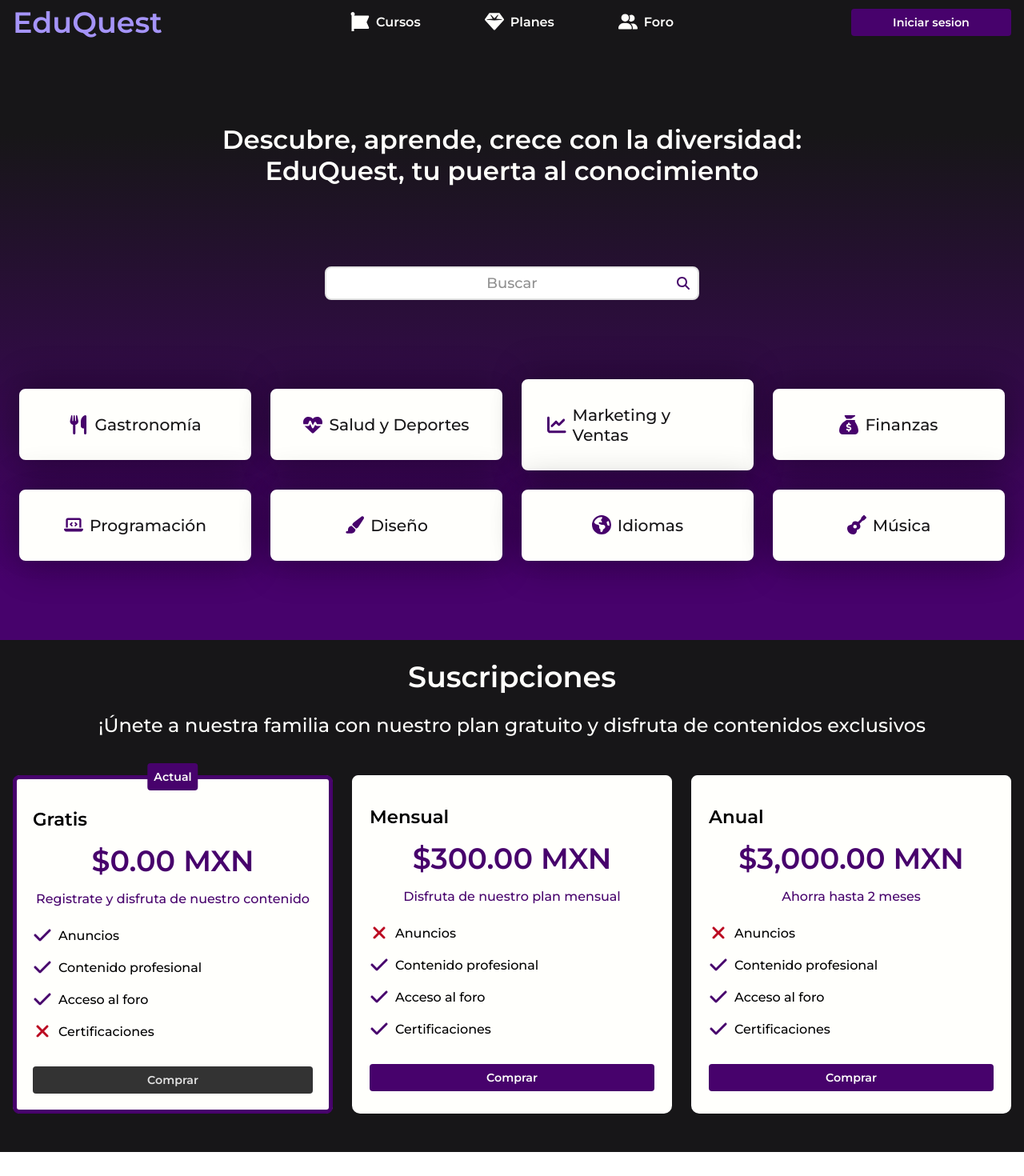
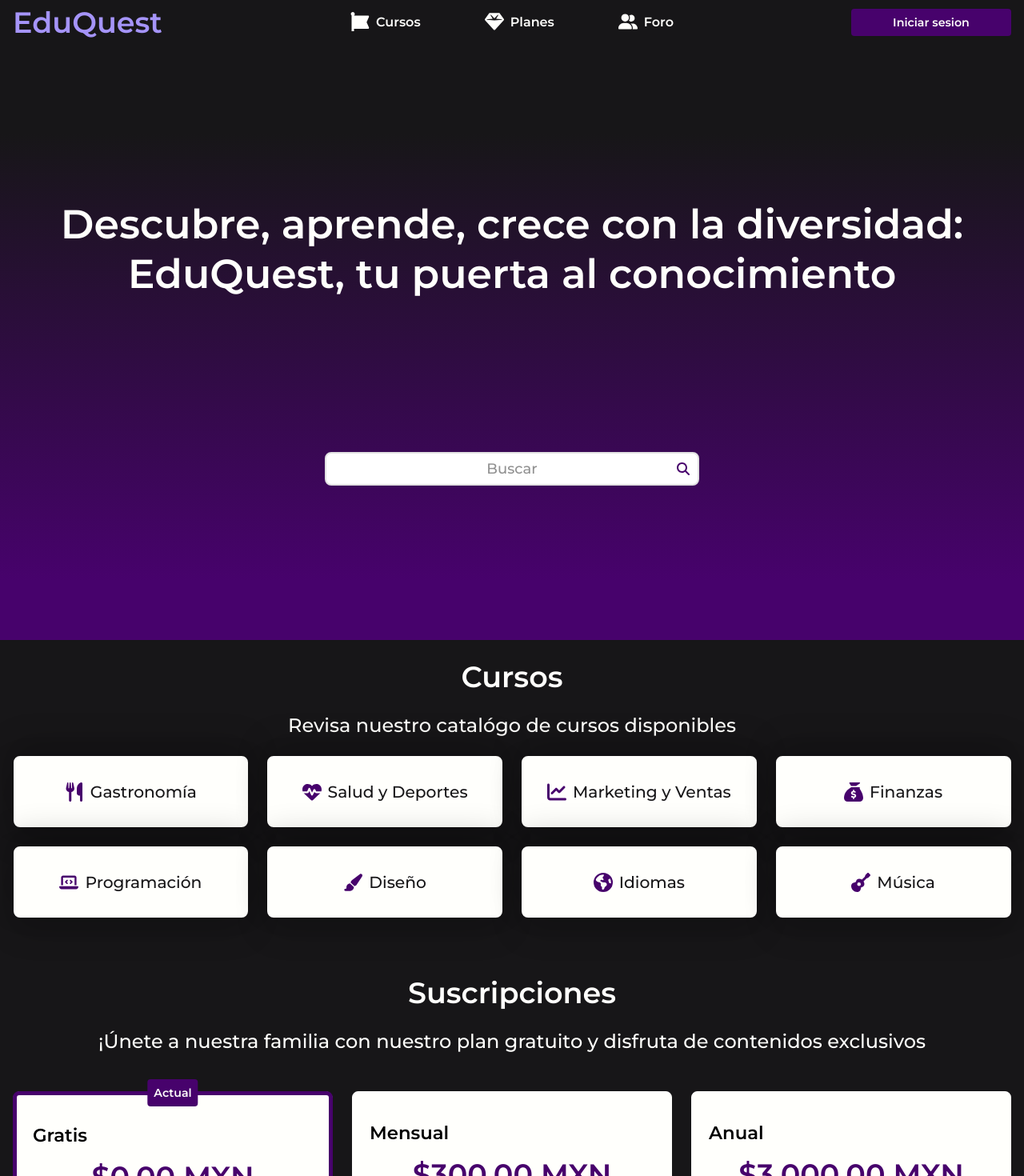
Before and after one commit to jnthnexpdev/EduQuest, an Angular app: page /inicio in a window 1280 px wide. Shown: the top 1470 px of the page at 80% size. Before the commit the page ends 1440 px from the top, so only its background shows below. Built offline with nearby package versions, Linux system fonts and the light colour scheme.

Commit message:
Categories changes

```diff
--- a/src/app/app.component.html
+++ b/src/app/app.component.html
@@ -3,7 +3,5 @@
         <router-outlet></router-outlet>
     </main>
 
-    <footer>
-
-    </footer>
+    <app-footer></app-footer>
 </body>
--- a/src/app/app.component.ts
+++ b/src/app/app.component.ts
@@ -1,13 +1,14 @@
 import { Component } from '@angular/core';
 import { CommonModule } from '@angular/common';
 import { RouterOutlet } from '@angular/router';
+import { FooterComponent } from "./shared/components/footer/footer.component";
 
 @Component({
     selector: 'app-root',
     standalone: true,
     templateUrl: './app.component.html',
     styleUrls: ['./app.component.css'],
-    imports: [CommonModule, RouterOutlet]
+    imports: [CommonModule, RouterOutlet, FooterComponent]
 })
 export class AppComponent {
   title = 'EduQuest';
--- a/src/app/auth/components/login/login.component.html
+++ b/src/app/auth/components/login/login.component.html
@@ -63,8 +63,7 @@
             </div>
             <h3 class="flex-center-center-row title-3 mb-24">Registro</h3>
             <div class="field-form mb-16">
-                <svg xmlns="http://www.w3.org/2000/svg" viewBox="0 0 448 512">
-                    <path d="M224 256A128 128 0 1 0 224 0a128 128 0 1 0 0 256zm-45.7 48C79.8 304 0 383.8 0 482.3C0 498.7 13.3 512 29.7 512H418.3c16.4 0 29.7-13.3 29.7-29.7C448 383.8 368.2 304 269.7 304H178.3z"/>
+                <svg xmlns="http://www.w3.org/2000/svg" viewBox="0 0 512 512"><path d="M256 64C150 64 64 150 64 256s86 192 192 192c17.7 0 32 14.3 32 32s-14.3 32-32 32C114.6 512 0 397.4 0 256S114.6 0 256 0S512 114.6 512 256v32c0 53-43 96-96 96c-29.3 0-55.6-13.2-73.2-33.9C320 371.1 289.5 384 256 384c-70.7 0-128-57.3-128-128s57.3-128 128-128c27.9 0 53.7 8.9 74.7 24.1c5.7-5 13.1-8.1 21.3-8.1c17.7 0 32 14.3 32 32v80 32c0 17.7 14.3 32 32 32s32-14.3 32-32V256c0-106-86-192-192-192zm64 192a64 64 0 1 0 -128 0 64 64 0 1 0 128 0z"/>
                 </svg>
                 <label class="text-large">Usuario</label>
             </div>
--- a/src/app/home/pages/home-page/home-page.component.css
+++ b/src/app/home/pages/home-page/home-page.component.css
@@ -39,9 +39,10 @@ main{
     background: -webkit-linear-gradient(to bottom, var(--black) 15%, var(--indigo) 90%, var(--indigo) 100%);
     background: linear-gradient(to bottom, var(--black) 15%, var(--indigo) 90%, var(--indigo) 100%);
 }
-.title-2{
+.title-4{
     color: var(--white);
     text-align: center;
+
 }
 .inp-search {width: 38%;}
 .inp-search input {width: 100%;}
--- a/src/app/home/pages/home-page/home-page.component.html
+++ b/src/app/home/pages/home-page/home-page.component.html
@@ -1,7 +1,7 @@
 <header [ngClass]="darkTheme() ? 'dark-theme flex-center-between-row' : 'flex-center-between-row' ">
     <h1 class="title-1"> EduQuest </h1>
     <ul class="flex-center-between-row">
-        <li class="flex-center-start-row">
+        <li class="flex-center-start-row" (click)="scrollToCategories()">
             <svg class="svg-header" xmlns="http://www.w3.org/2000/svg" viewBox="0 0 512 512">
                 <path d="M91.7 96C106.3 86.8 116 70.5 116 52C116 23.3 92.7 0 64 0S12 23.3 12 52c0 16.7 7.8 31.5 20 41l0 3 0 352 0 64 64 0 0-64 373.6 0c14.6 0 26.4-11.8 26.4-26.4c0-3.7-.8-7.3-2.3-10.7L432 272l61.7-138.9c1.5-3.4 2.3-7 2.3-10.7c0-14.6-11.8-26.4-26.4-26.4L91.7 96z"/>
             </svg>
@@ -25,7 +25,7 @@
 
 <body [ngClass]="darkTheme() ? 'dark-theme flex-center-start-column' : 'flex-center-start-column' ">
     <main class="flex-center-evenly-column">
-        <h2 class="title-2 mb-24 mt-24">
+        <h2 class="title-4 mb-24 mt-24">
             Descubre, aprende, crece con la diversidad:<br>
             EduQuest, tu puerta al conocimiento
         </h2>
@@ -35,7 +35,8 @@
             </svg>
             <input type="text" class="inp-form mb-24 mt-24" placeholder="Buscar">
         </div>
-       <app-categories></app-categories>
+
     </main>
+    <app-categories id="categories"></app-categories>
     <app-plans id="plans"></app-plans>
 </body>
--- a/src/app/home/pages/home-page/home-page.component.ts
+++ b/src/app/home/pages/home-page/home-page.component.ts
@@ -9,6 +9,7 @@ import { Router } from '@angular/router';
 import { LoginComponent } from '../../../auth/components/login/login.component';
 import { PlansComponent } from '../../../shared/components/plans/plans.component';
 import { CategoriesComponent } from '../../../shared/components/categories/categories.component';
+import { FooterComponent } from "../../../shared/components/footer/footer.component";
 
 
 @Component({
@@ -16,7 +17,7 @@ import { CategoriesComponent } from '../../../shared/components/categories/categ
     standalone: true,
     templateUrl: './home-page.component.html',
     styleUrl: './home-page.component.css',
-    imports: [NgClass, CategoriesComponent, PlansComponent]
+    imports: [NgClass, CategoriesComponent, PlansComponent, FooterComponent]
 })
 export class HomePageComponent implements OnInit{
 
@@ -52,5 +53,11 @@ export class HomePageComponent implements OnInit{
       }
   }
 
+  scrollToCategories() {
+    const element = document.getElementById('categories');
+    if (element) {
+        element.scrollIntoView({ behavior: 'smooth' });
+    }
+}
 
 }
--- a/src/app/shared/components/categories/categories.component.css
+++ b/src/app/shared/components/categories/categories.component.css
@@ -5,7 +5,9 @@
 }
 .dark-theme .card-category:hover{border:solid 2px var(--indigo-light); }
 .dark-theme svg{fill: var(--indigo-light);}
+.dark-theme h2{color:var(--white)}
 
+h2{color:var(--white)}
 
 .card-category {
     padding: 30px;
@@ -20,3 +22,7 @@
 }
 
 svg {fill: var(--indigo);}
+
+section{
+    background: var(--black);
+}
--- a/src/app/shared/components/categories/categories.component.html
+++ b/src/app/shared/components/categories/categories.component.html
@@ -1,51 +1,54 @@
-
-<section class="grid-container flex-center-end-column mt-24 mb-24" [ngClass]="darkTheme() ? 'dark-theme flex-center-center-column' : 'flex-center-center-column' ">
+<section class=" flex-center-end-column  mb-24" [ngClass]="darkTheme() ? 'dark-theme flex-center-center-column' : 'flex-center-center-column' ">
+    <h2 class="title-1  mt-24 mb-24">Cursos</h2>
+    <h2 class="mb-24">Revisa nuestro catalógo de cursos disponibles</h2>
+    <div class="grid-container">
         <div class="card-category flex-center-center-row container">
             <svg class="svg-header" xmlns="http://www.w3.org/2000/svg" viewBox="0 0 448 512">
                 <path d="M416 0C400 0 288 32 288 176V288c0 35.3 28.7 64 64 64h22V480c0 17.7 14.3 32 32 32s32-14.3 32-32V352 240 32c0-17.7-14.3-32-32-32zM64 16C64 7.8 57.9 1 49.7 .1S34.2 4.6 32.4 12.5L2.1 148.8C.7 155.1 0 161.5 0 167.9c0 45.9 35.1 83.6 80 87.7V480c0 17.7 14.3 32 32 32s32-14.3 32-32V255.6c44.9-4.1 80-41.8 80-87.7c0-6.4-.7-12.8-2.1-19.1L191.6 12.5c-1.8-8-9.3-13.3-17.4-12.4S160 7.8 160 16V150.2c0 5.4-4.4 9.8-9.8 9.8c-5.1 0-9.3-3.9-9.8-9L127.9 14.6C127.2 6.3 120.3 0 112 0s-15.2 6.3-15.9 14.6L83.7 151c-.5 5.1-4.7 9-9.8 9c-5.4 0-9.8-4.4-9.8-9.8V16zm48.3 152l-.3 0-.3 0 .3-.7 .3 .7z"/>
             </svg>
-            <h2 class="subtitle-3">Gastronomía</h2>
+            <h3 class="subtitle-3">Gastronomía</h3>
         </div>
         <div class="card-category flex-center-center-row container">
             <svg class="svg-header" xmlns="http://www.w3.org/2000/svg" viewBox="0 0 512 512">
                 <path d="M228.3 469.1L47.6 300.4c-4.2-3.9-8.2-8.1-11.9-12.4h87c22.6 0 43-13.6 51.7-34.5l10.5-25.2 49.3 109.5c3.8 8.5 12.1 14 21.4 14.1s17.8-5 22-13.3L320 253.7l1.7 3.4c9.5 19 28.9 31 50.1 31H476.3c-3.7 4.3-7.7 8.5-11.9 12.4L283.7 469.1c-7.5 7-17.4 10.9-27.7 10.9s-20.2-3.9-27.7-10.9zM503.7 240h-132c-3 0-5.8-1.7-7.2-4.4l-23.2-46.3c-4.1-8.1-12.4-13.3-21.5-13.3s-17.4 5.1-21.5 13.3l-41.4 82.8L205.9 158.2c-3.9-8.7-12.7-14.3-22.2-14.1s-18.1 5.9-21.8 14.8l-31.8 76.3c-1.2 3-4.2 4.9-7.4 4.9H16c-2.6 0-5 .4-7.3 1.1C3 225.2 0 208.2 0 190.9v-5.8c0-69.9 50.5-129.5 119.4-141C165 36.5 211.4 51.4 244 84l12 12 12-12c32.6-32.6 79-47.5 124.6-39.9C461.5 55.6 512 115.2 512 185.1v5.8c0 16.9-2.8 33.5-8.3 49.1z"/>
             </svg>
-            <h2 class="subtitle-3">Salud y Deportes</h2>
+            <h3 class="subtitle-3">Salud y Deportes</h3>
         </div>
         <div class="card-category flex-center-center-row container">
             <svg class="svg-header" xmlns="http://www.w3.org/2000/svg" viewBox="0 0 512 512">
                 <path d="M64 64c0-17.7-14.3-32-32-32S0 46.3 0 64V400c0 44.2 35.8 80 80 80H480c17.7 0 32-14.3 32-32s-14.3-32-32-32H80c-8.8 0-16-7.2-16-16V64zm406.6 86.6c12.5-12.5 12.5-32.8 0-45.3s-32.8-12.5-45.3 0L320 210.7l-57.4-57.4c-12.5-12.5-32.8-12.5-45.3 0l-112 112c-12.5 12.5-12.5 32.8 0 45.3s32.8 12.5 45.3 0L240 221.3l57.4 57.4c12.5 12.5 32.8 12.5 45.3 0l128-128z"/>
             </svg>
-            <h2 class="subtitle-3">Marketing y Ventas</h2>
+            <h3 class="subtitle-3">Marketing y Ventas</h3>
         </div>
         <div class="card-category flex-center-center-row container">
             <svg class="svg-header" xmlns="http://www.w3.org/2000/svg" viewBox="0 0 512 512">
                 <path d="M320 96H192L144.6 24.9C137.5 14.2 145.1 0 157.9 0h254.1c12.8 0 20.4 14.2 13.3 24.9L320 96zM192 128h220c3.8 2.5 8.1 5.3 13 8.4C389.7 172.7 512 250.9 512 416c0 53-43 96-96 96H96c-53 0-96-43-96-96C0 250.9 122.3 172.7 179 136.4l0 0 0 0c4.8-3.1 9.2-5.9 13-8.4zm84 88c0-11-9-20-20-20s-20 9-20 20v14c-7.6 1.7-15.2 4.4-22.2 8.5c-13.9 8.3-25.9 22.8-25.8 43.9c.1 20.3 12 33.1 24.7 40.7c11 6.6 24.7 10.8 35.6 14l1.7 .5c12.6 3.8 21.8 6.8 28 10.7c5.1 3.2 5.8 5.4 5.9 8.2c.1 5-1.8 8-5.9 10.5c-5 3.1-12.9 5-21.4 4.7c-11.1-.4-21.5-3.9-35.1-8.5c-2.3-.8-4.7-1.6-7.2-2.4c-10.5-3.5-21.8 2.2-25.3 12.6s2.2 21.8 12.6 25.3c1.9 .6 4 1.3 6.1 2.1l0 0 0 0c8.3 2.9 17.9 6.2 28.2 8.4V424c0 11 9 20 20 20s20-9 20-20V410.2c8-1.7 16-4.5 23.2-9c14.3-8.9 25.1-24.1 24.8-45c-.3-20.3-11.7-33.4-24.6-41.6c-11.5-7.2-25.9-11.6-37.1-15l0 0-.7-.2c-12.8-3.9-21.9-6.7-28.3-10.5c-5.2-3.1-5.3-4.9-5.3-6.7c0-3.7 1.4-6.5 6.2-9.3c5.4-3.2 13.6-5.1 21.5-5c9.6 .1 20.2 2.2 31.2 5.2c10.7 2.8 21.6-3.5 24.5-14.2s-3.5-21.6-14.2-24.5c-6.5-1.7-13.7-3.4-21.1-4.7V216z"/>
             </svg>
-            <h2 class="subtitle-3">Finanzas</h2>
+            <h3 class="subtitle-3">Finanzas</h3>
         </div>
         <div class="card-category flex-center-center-row container">
             <svg class="svg-header" xmlns="http://www.w3.org/2000/svg" viewBox="0 0 640 512">
                 <path d="M64 96c0-35.3 28.7-64 64-64H512c35.3 0 64 28.7 64 64V352H512V96H128V352H64V96zM0 403.2C0 392.6 8.6 384 19.2 384H620.8c10.6 0 19.2 8.6 19.2 19.2c0 42.4-34.4 76.8-76.8 76.8H76.8C34.4 480 0 445.6 0 403.2zM281 209l-31 31 31 31c9.4 9.4 9.4 24.6 0 33.9s-24.6 9.4-33.9 0l-48-48c-9.4-9.4-9.4-24.6 0-33.9l48-48c9.4-9.4 24.6-9.4 33.9 0s9.4 24.6 0 33.9zM393 175l48 48c9.4 9.4 9.4 24.6 0 33.9l-48 48c-9.4 9.4-24.6 9.4-33.9 0s-9.4-24.6 0-33.9l31-31-31-31c-9.4-9.4-9.4-24.6 0-33.9s24.6-9.4 33.9 0z"/>
             </svg>
-            <h2 class="subtitle-3">Programación</h2>
+            <h3 class="subtitle-3">Programación</h3>
         </div>
         <div class="card-category flex-center-center-row container">
             <svg class="svg-header" xmlns="http://www.w3.org/2000/svg" viewBox="0 0 576 512">
                 <path d="M339.3 367.1c27.3-3.9 51.9-19.4 67.2-42.9L568.2 74.1c12.6-19.5 9.4-45.3-7.6-61.2S517.7-4.4 499.1 9.6L262.4 187.2c-24 18-38.2 46.1-38.4 76.1L339.3 367.1zm-19.6 25.4l-116-104.4C143.9 290.3 96 339.6 96 400c0 3.9 .2 7.8 .6 11.6C98.4 429.1 86.4 448 68.8 448H64c-17.7 0-32 14.3-32 32s14.3 32 32 32H208c61.9 0 112-50.1 112-112c0-2.5-.1-5-.2-7.5z"/>
             </svg>
-            <h2 class="subtitle-3">Diseño</h2>
+            <h3 class="subtitle-3">Diseño</h3>
         </div>
         <div class="card-category flex-center-center-row container">
             <svg class="svg-header" xmlns="http://www.w3.org/2000/svg" viewBox="0 0 512 512">
                 <path d="M57.7 193l9.4 16.4c8.3 14.5 21.9 25.2 38 29.8L163 255.7c17.2 4.9 29 20.6 29 38.5v39.9c0 11 6.2 21 16 25.9s16 14.9 16 25.9v39c0 15.6 14.9 26.9 29.9 22.6c16.1-4.6 28.6-17.5 32.7-33.8l2.8-11.2c4.2-16.9 15.2-31.4 30.3-40l8.1-4.6c15-8.5 24.2-24.5 24.2-41.7v-8.3c0-12.7-5.1-24.9-14.1-33.9l-3.9-3.9c-9-9-21.2-14.1-33.9-14.1H257c-11.1 0-22.1-2.9-31.8-8.4l-34.5-19.7c-4.3-2.5-7.6-6.5-9.2-11.2c-3.2-9.6 1.1-20 10.2-24.5l5.9-3c6.6-3.3 14.3-3.9 21.3-1.5l23.2 7.7c8.2 2.7 17.2-.4 21.9-7.5c4.7-7 4.2-16.3-1.2-22.8l-13.6-16.3c-10-12-9.9-29.5 .3-41.3l15.7-18.3c8.8-10.3 10.2-25 3.5-36.7l-2.4-4.2c-3.5-.2-6.9-.3-10.4-.3C163.1 48 84.4 108.9 57.7 193zM464 256c0-36.8-9.6-71.4-26.4-101.5L412 164.8c-15.7 6.3-23.8 23.8-18.5 39.8l16.9 50.7c3.5 10.4 12 18.3 22.6 20.9l29.1 7.3c1.2-9 1.8-18.2 1.8-27.5zM0 256a256 256 0 1 1 512 0A256 256 0 1 1 0 256z"/>
             </svg>
-            <h2 class="subtitle-3">Idiomas</h2>
+            <h3 class="subtitle-3">Idiomas</h3>
         </div>
         <div class="card-category flex-center-center-row container">
             <svg class="svg-header" xmlns="http://www.w3.org/2000/svg" viewBox="0 0 512 512">
                 <path d="M465 7c-9.4-9.4-24.6-9.4-33.9 0L383 55c-2.4 2.4-4.3 5.3-5.5 8.5l-15.4 41-77.5 77.6c-45.1-29.4-99.3-30.2-131 1.6c-11 11-18 24.6-21.4 39.6c-3.7 16.6-19.1 30.7-36.1 31.6c-25.6 1.3-49.3 10.7-67.3 28.6C-16 328.4-7.6 409.4 47.5 464.5s136.1 63.5 180.9 18.7c17.9-17.9 27.4-41.7 28.6-67.3c.9-17 15-32.3 31.6-36.1c15-3.4 28.6-10.5 39.6-21.4c31.8-31.8 31-85.9 1.6-131l77.6-77.6 41-15.4c3.2-1.2 6.1-3.1 8.5-5.5l48-48c9.4-9.4 9.4-24.6 0-33.9L465 7zM208 256a48 48 0 1 1 0 96 48 48 0 1 1 0-96z"/>
             </svg>
-            <h2 class="subtitle-3">Música</h2>
+            <h3 class="subtitle-3">Música</h3>
         </div>
-</section>
+    </div>
+   </section>
--- a/src/app/shared/components/plans/plans.component.html
+++ b/src/app/shared/components/plans/plans.component.html
@@ -1,4 +1,4 @@
-<section [ngClass]="darkTheme() ? 'dark-theme flex-center-center-column' : 'flex-center-center-column  mb-24'">
+<section [ngClass]="darkTheme() ? 'dark-theme flex-center-center-column' : 'flex-center-center-column  mb-24 mt-24'">
     <h2 class="title-1 mt-24 mb-24">Suscripciones</h2>
     <h2 class="mb-24">¡Únete a nuestra familia con nuestro plan gratuito y disfruta de contenidos exclusivos</h2>
     <div class="grid-container-planes mb-24 mt-24">
--- a/src/styles.css
+++ b/src/styles.css
@@ -29,6 +29,7 @@
 .title-1{ font-size: 36.49px; font-weight: 600; }
 .title-2{ font-size: 32.44px; font-weight: 600; }
 .title-3{ font-size: 28.83px; font-weight: 600; }
+.title-4{ font-size: 50.49px; font-weight: 600; }
 
 .subtitle-1{ font-size: 25.63px; }
 .subtitle-2{ font-size: 22.78px; }
```
Also changed, not shown: 1 other file (tests, documents, lock files or other folders).
